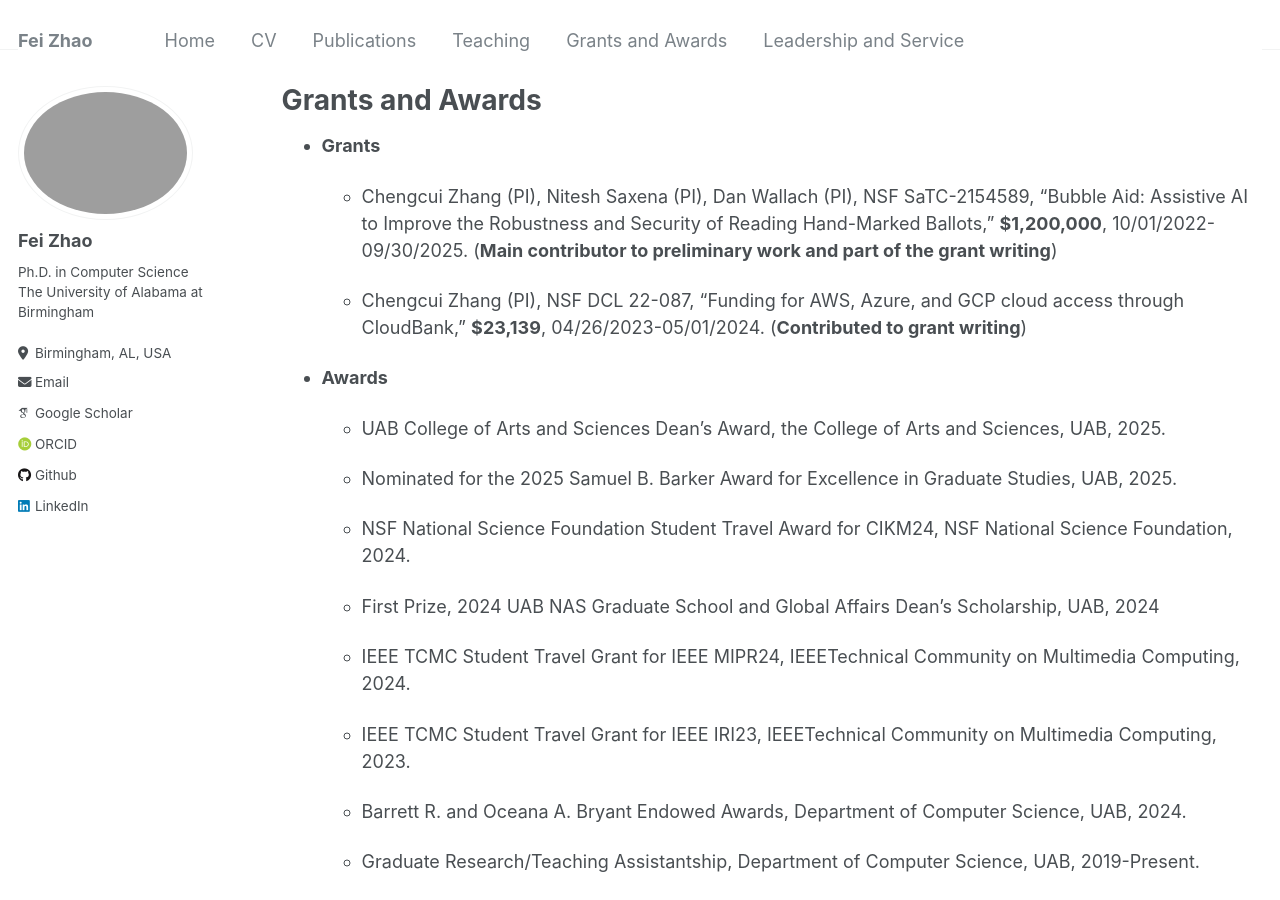
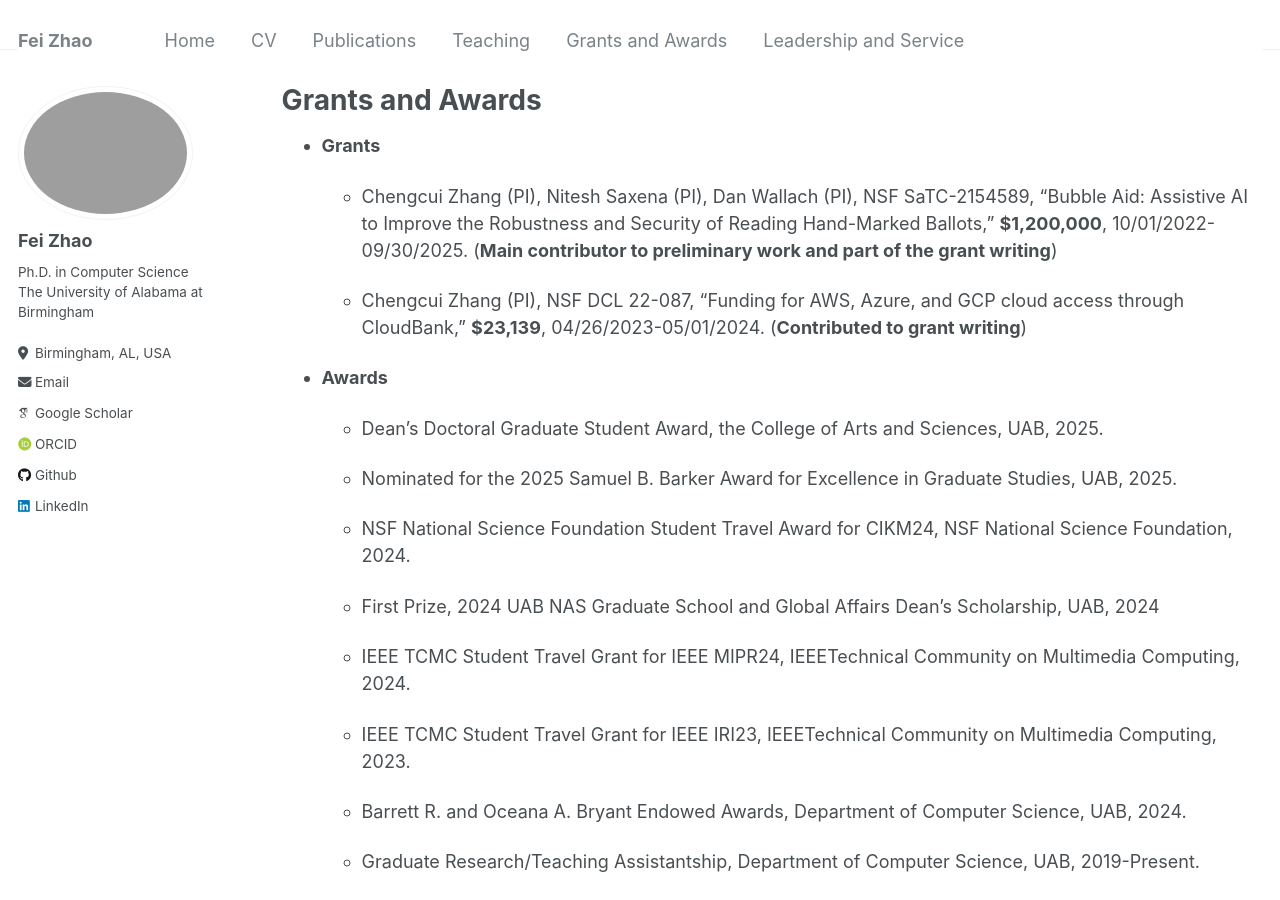
Before and after one commit to feizhao19/feizhao19.github.io, a Jekyll site: the page built from _pages/Grant and Award.md, in a window 1280 px wide and 900 px high. Built offline with Jekyll 4.4.1, drawn with Linux system fonts in a browser that asks for light colours; some web fonts are replaced.

Commit message:
fixed award

```diff
--- a/_pages/Grant and Award.md
+++ b/_pages/Grant and Award.md
@@ -18,8 +18,7 @@ author_profile: true
 
 * **Awards**
 <!-- ====== -->
-
-  * UAB College of Arts and Sciences Dean’s Award, the College of Arts and Sciences, UAB, 2025.
+  * Dean's Doctoral Graduate Student Award, the College of Arts and Sciences, UAB, 2025.
 
   * Nominated for the 2025 Samuel B. Barker Award for Excellence in Graduate Studies, UAB, 2025.
 
```
